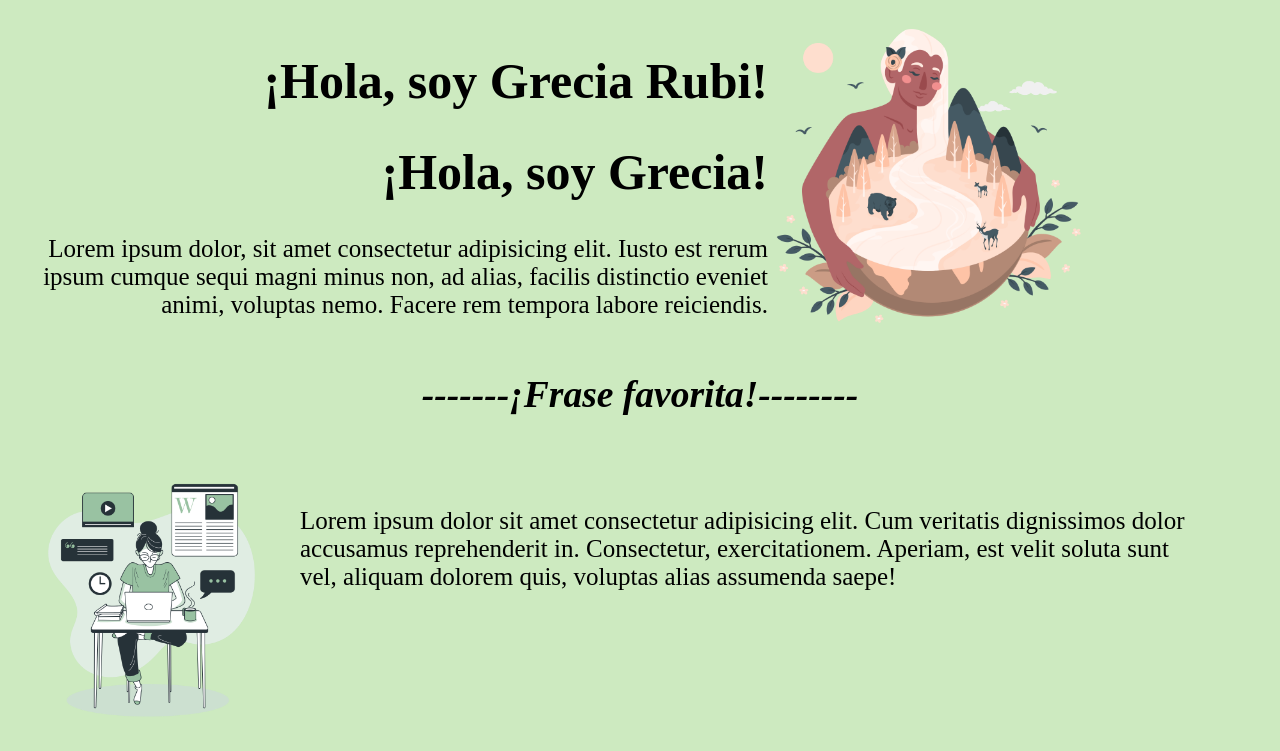
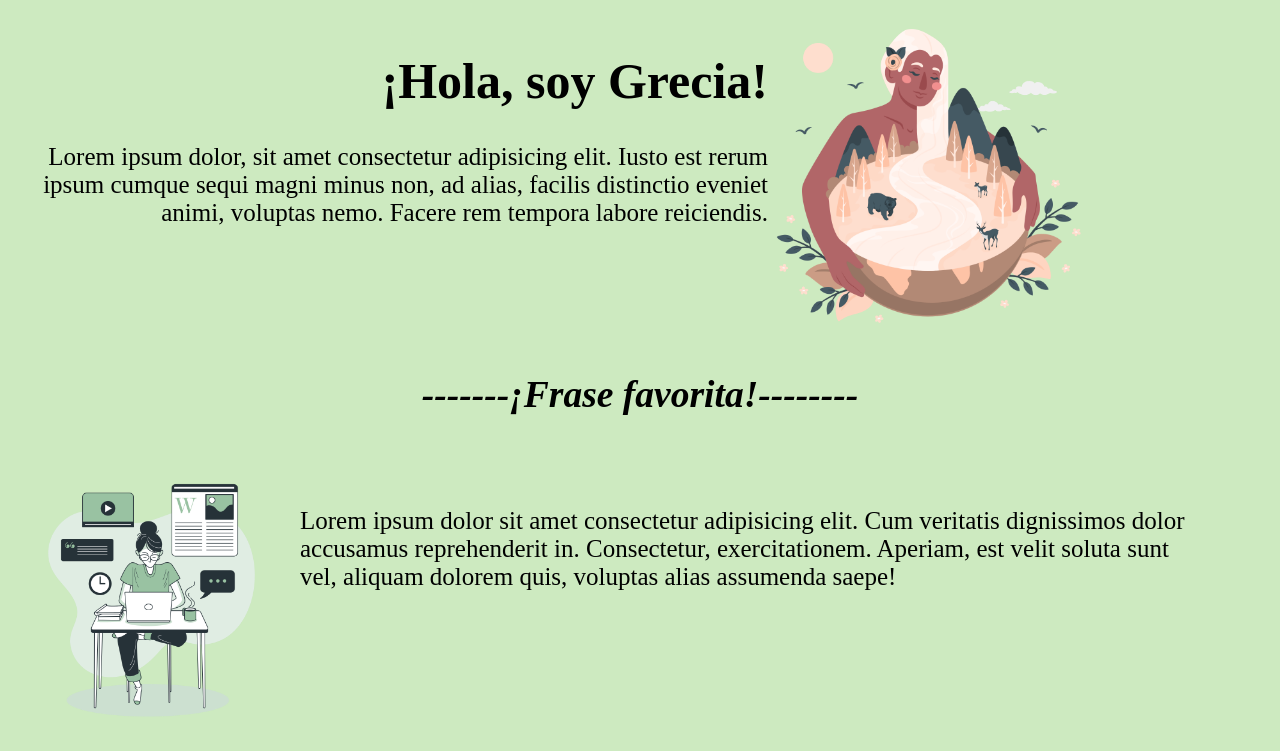
Before and after one commit to GreciaAlmora/PaginaPersonal, a plain HTML site: page index.html in a window 1280 px wide. Shown: the part 107-858 px from the top of the page. Drawn offline with Linux system fonts and the light colour scheme.

Commit message:
cambio
prueba cambio 2

```diff
--- a/index.html
+++ b/index.html
@@ -19,7 +19,6 @@
     </div>
     <div>
         <div id="Hola">
-            <h1>¡Hola, soy Grecia Rubi!</h1>
             <h1>¡Hola, soy Grecia!</h1>
             <p>Lorem ipsum dolor, sit amet consectetur adipisicing elit. Iusto est rerum ipsum cumque sequi magni minus non, ad
                 alias, facilis distinctio eveniet animi, voluptas nemo. Facere rem tempora labore reiciendis.</p>
```
